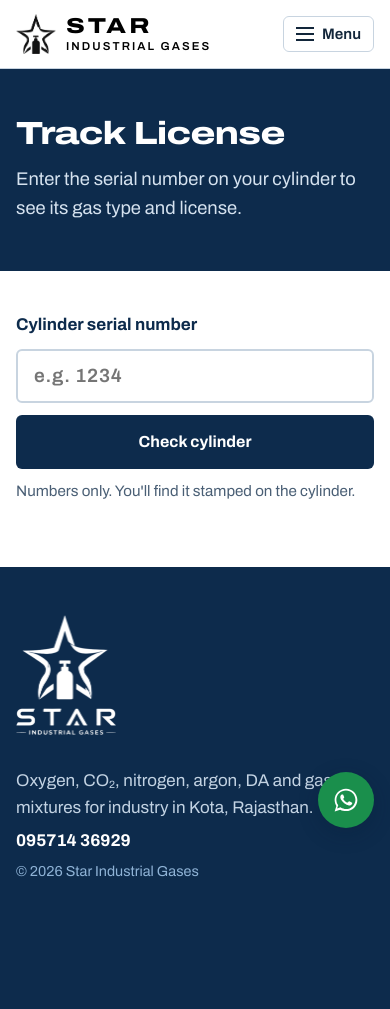
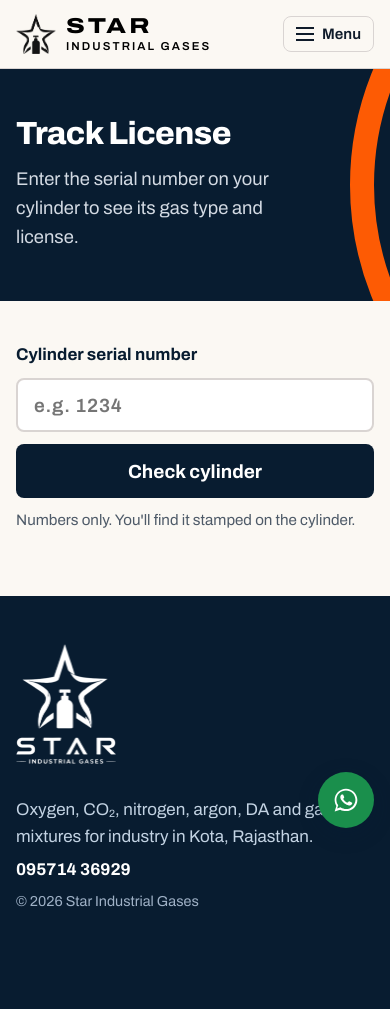
Before and after one commit to stargases1/website, a Flask app: page /track-license in a window 390 px wide. Before the commit the page ends 877 px from the top, so only its background shows below. Run offline with Flask 3, Linux system fonts and the light colour scheme.

Commit message:
Theme: Midnight Navy & Signal Orange
- Palette: midnight navy, slate blue, warm off-white, light grey, signal orange
- Orange WhatsApp/enquiry buttons (large text for contrast), orange accents
- Orange swoosh + slate arc in the hero and Track License header;
  on phones the arcs sit at the right edge, clear of the text
- Headings at normal width; STAR wordmark stays expanded like the logo

Co-Authored-By: Claude Opus 5.5 <noreply@anthropic.com>
Claude-Session: https://claude.ai/code/session_01MguwUiXekTZna1KvmfQXgg

```diff
--- a/static/css/style.css
+++ b/static/css/style.css
@@ -12,21 +12,26 @@
 }
 
 :root {
-  --navy: #0D2B4C;
-  --navy-deep: #081D35;
-  --steel: #2C6CA6;
-  --steel-light: #8FB3D6;
-  --frost: #EAF0F5;
-  --line: #C8D4E0;
-  --ink: #12263A;
-  --muted: #4A5F75;
+  --navy: #081C30;          /* midnight navy */
+  --navy-deep: #051424;
+  --steel: #597290;         /* slate blue */
+  --steel-light: #9FB1C6;
+  --paper: #FBF8F3;         /* warm off-white page */
+  --frost: #F2EEEF;         /* off-white panels */
+  --line: #D9D4D2;          /* light grey */
+  --ink: #0F1B2A;
+  --muted: #4E5A68;
   --white: #FFFFFF;
+  --orange: #FD5B04;        /* signal orange: accents */
+  --orange-btn: #E64D00;    /* orange buttons (white text, large) */
+  --orange-btn-hover: #C84300;
+  --orange-text: #C84300;   /* orange text on light backgrounds */
   --whatsapp: #1A8F4C;
   --whatsapp-dark: #137040;
 
   --wrap: 1160px;
   --gutter: clamp(16px, 4vw, 40px);
-  --radius: 6px;
+  --radius: 8px;
 
   --font: "Archivo", system-ui, -apple-system, "Segoe UI", Roboto, sans-serif;
 }
@@ -42,7 +47,7 @@ body {
   font-size: 1.0625rem;
   line-height: 1.6;
   color: var(--ink);
-  background: var(--white);
+  background: var(--paper);
   -webkit-font-smoothing: antialiased;
 }
 
@@ -65,7 +70,7 @@ a:hover { color: var(--navy); }
 
 /* ---------- Headings ---------- */
 h1, h2 {
-  font-stretch: 125%;
+  font-stretch: 100%;
   font-weight: 800;
   letter-spacing: -0.02em;
   line-height: 1.05;
@@ -78,7 +83,7 @@ h3 { font-size: 1.2rem; font-weight: 700; line-height: 1.25; color: var(--navy);
 .btn {
   display: inline-flex; align-items: center; justify-content: center;
   min-height: 50px; padding: 0 22px;
-  font: 700 1rem/1 var(--font);
+  font: 700 1.1875rem/1 var(--font);
   text-decoration: none; border-radius: var(--radius);
   border: 2px solid transparent;
   transition: background-color .15s, color .15s, border-color .15s;
@@ -95,7 +102,7 @@ h3 { font-size: 1.2rem; font-weight: 700; line-height: 1.25; color: var(--navy);
 /* ---------- Header ---------- */
 .site-header {
   position: sticky; top: 0; z-index: 50;
-  background: rgba(255, 255, 255, .96);
+  background: rgba(251, 248, 243, .96);
   border-bottom: 1px solid var(--line);
   backdrop-filter: blur(6px);
 }
@@ -145,13 +152,27 @@ h3 { font-size: 1.2rem; font-weight: 700; line-height: 1.25; color: var(--navy);
    The navy overlay keeps the text readable; without a photo the hero is plain navy. */
 .hero {
   position: relative;
+  isolation: isolate;
+  overflow: hidden;
   color: var(--white);
   background-color: var(--navy);
   background-image:
-    linear-gradient(90deg, rgba(8, 29, 53, .92) 0%, rgba(8, 29, 53, .78) 45%, rgba(8, 29, 53, .35) 100%),
+    linear-gradient(90deg, rgba(8, 28, 48, .94) 0%, rgba(8, 28, 48, .8) 45%, rgba(8, 28, 48, .3) 100%),
     var(--hero-img, none);
   background-size: cover;
   background-position: center right;
+}
+/* Signal-orange swoosh and a slate arc in the top-right corner */
+.hero::before, .hero::after, .page-head::before {
+  content: ""; position: absolute; z-index: -1; border-radius: 50%; pointer-events: none;
+}
+.hero::before {
+  width: 1100px; height: 1100px; right: -780px; top: -560px;
+  border: 64px solid var(--orange);
+}
+.hero::after {
+  width: 1300px; height: 1300px; right: -820px; top: -620px;
+  border: 36px solid rgba(89, 114, 144, .35);
 }
 .hero-inner {
   display: flex; flex-direction: column; justify-content: center;
@@ -160,18 +181,22 @@ h3 { font-size: 1.2rem; font-weight: 700; line-height: 1.25; color: var(--navy);
   padding-bottom: clamp(56px, 9vw, 112px);
 }
 .hero h1 { max-width: 15ch; }
-.lede { margin-top: 22px; max-width: 46ch; font-size: 1.15rem; color: #D5E2EF; }
+.lede { margin-top: 22px; max-width: 46ch; font-size: 1.15rem; color: #D3DAE3; }
 .hero .actions { margin-top: 32px; }
 .hero-place { margin-top: 22px; font-size: .95rem; color: var(--steel-light); }
 
 @media (max-width: 760px) {
   .hero {
     background-image:
-      linear-gradient(180deg, rgba(8, 29, 53, .88) 0%, rgba(8, 29, 53, .8) 100%),
+      linear-gradient(180deg, rgba(8, 28, 48, .9) 0%, rgba(8, 28, 48, .82) 100%),
       var(--hero-img, none);
     background-position: center;
   }
   .hero-inner { min-height: 0; }
+  /* On phones the arcs hug the right edge so they never run behind the text */
+  .hero::before { width: 900px; height: 900px; right: -850px; top: calc(50% - 450px); border-width: 28px; }
+  .hero::after { width: 1000px; height: 1000px; right: -930px; top: calc(50% - 500px); border-width: 16px; }
+  .hero-copy { max-width: calc(100% - 64px); }
 }
 
 /* ---------- Sections ---------- */
@@ -292,7 +317,9 @@ h3 { font-size: 1.2rem; font-weight: 700; line-height: 1.25; color: var(--navy);
 @media (max-width: 520px) { .wa-float span { display: none; } .wa-float { padding: 14px; } }
 
 /* ---------- Track License page ---------- */
-.page-head { background: var(--navy); color: var(--white); padding: clamp(48px, 7vw, 88px) 0; }
+.page-head { position: relative; isolation: isolate; overflow: hidden; background: var(--navy); color: var(--white); padding: clamp(48px, 7vw, 88px) 0; }
+.page-head::before { width: 640px; height: 640px; right: -420px; top: -360px; border: 44px solid var(--orange); }
+@media (max-width: 760px) { .page-head::before { width: 600px; height: 600px; right: -560px; top: calc(50% - 300px); border-width: 24px; } .page-head .wrap { padding-right: 64px; } }
 .page-head h1 { font-size: clamp(2rem, 4.6vw, 3.2rem); }
 .page-head .lede { margin-top: 14px; }
 
--- a/templates/base.html
+++ b/templates/base.html
@@ -5,7 +5,7 @@
   <meta name="viewport" content="width=device-width, initial-scale=1">
   <title>{% block title %}{{ biz.name }} | Oxygen, CO₂, Nitrogen, Argon &amp; DA Supplier in Kota{% endblock %}</title>
   <meta name="description" content="{% block description %}{{ biz.name }} supplies oxygen, CO₂, nitrogen (gas and liquid), argon, dissolved acetylene and gas mixtures to plants and workshops in Kota, Rajasthan. Call or WhatsApp {{ biz.phone_display }}.{% endblock %}">
-  <meta name="theme-color" content="#0D2B4C">
+  <meta name="theme-color" content="#081C30">
   <meta property="og:title" content="{{ biz.name }}, Kota">
   <meta property="og:description" content="Oxygen, CO₂, nitrogen, argon, DA and gas mixtures in Kota. Call or WhatsApp {{ biz.phone_display }}.">
   <meta property="og:type" content="website">
--- a/templates/index.html
+++ b/templates/index.html
@@ -29,7 +29,7 @@
           <p class="lede">Oxygen, CO<sub>2</sub>, nitrogen (gas and liquid), argon, dissolved acetylene and gas mixtures, filled and supplied by {{ biz.name }}. Call or WhatsApp us to order.</p>
           <div class="actions">
             <a class="btn btn-light" href="tel:{{ biz.phone_tel }}">Call {{ biz.phone_display }}</a>
-            <a class="btn btn-whatsapp" href="{{ whatsapp_link('Hi Star Industrial Gases, I would like to order gas cylinders.') }}" target="_blank" rel="noopener">Order on WhatsApp</a>
+            <a class="btn btn-accent" href="{{ whatsapp_link('Hi Star Industrial Gases, I would like to order gas cylinders.') }}" target="_blank" rel="noopener">Order on WhatsApp</a>
           </div>
           <p class="hero-place">Indraprastha Industrial Area, Kota, Rajasthan</p>
         </div>
@@ -120,7 +120,7 @@
           </dl>
           <div class="actions">
             <a class="btn btn-solid" href="tel:{{ biz.phone_tel }}">Call now</a>
-            <a class="btn btn-whatsapp" href="{{ whatsapp_link('Hi Star Industrial Gases, I have an enquiry.') }}" target="_blank" rel="noopener">Message on WhatsApp</a>
+            <a class="btn btn-accent" href="{{ whatsapp_link('Hi Star Industrial Gases, I have an enquiry.') }}" target="_blank" rel="noopener">Message on WhatsApp</a>
           </div>
         </div>
         <div class="map">
```
Also changed, not shown: other parts of static/css/style.css (+18 -16 lines).
